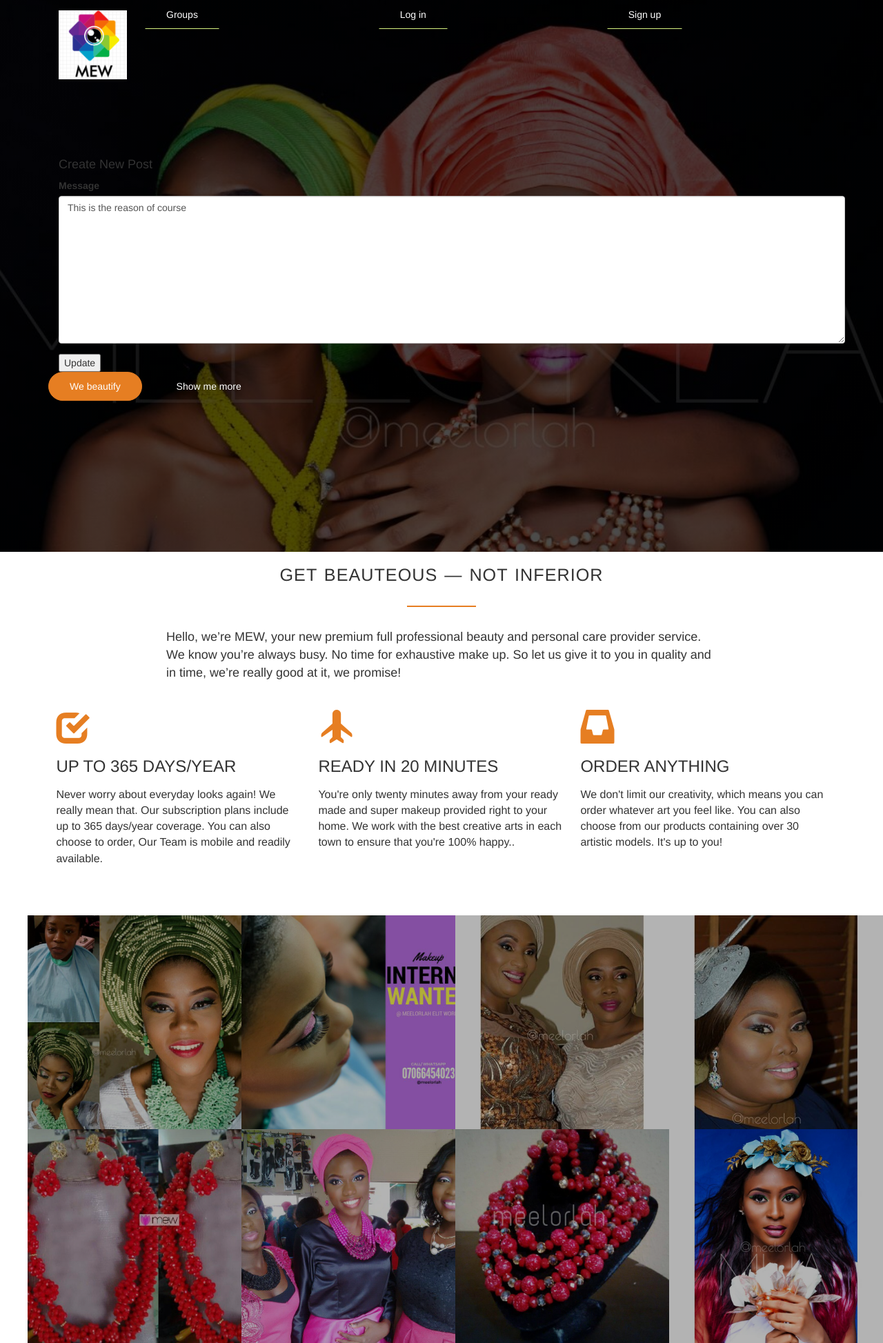
After one commit to andela-iakande/meet-up-experts, a Django app: page /posts/edit/9/ in a window 1280 px wide. The commit adds this page. Shown: the whole page at 69% size. Run offline with Django 3.2, Linux system fonts and the light colour scheme; data comes from the database, SQL or seed files in the repository; both versions use the stored data as it was after the commit; some libraries are stand-ins or nearby versions.

Commit message:
update posts

```diff
--- a/meelorlah/accounts/templates/accounts/login.html
+++ b/meelorlah/accounts/templates/accounts/login.html
@@ -1,5 +1,7 @@
 {% extends "base.html" %}
 {% load bootstrap3 %}
+{% block section %}
+{% endblock %}
 
 
 {% block content %}
--- a/meelorlah/accounts/templates/accounts/signup.html
+++ b/meelorlah/accounts/templates/accounts/signup.html
@@ -1,6 +1,7 @@
 {% extends "base.html" %}
 {% load bootstrap3 %}
-
+{% block section %}
+{% endblock %}
 
 {% block content %}
 <div class="container">
--- a/meelorlah/groups/templates/groups/group_base.html
+++ b/meelorlah/groups/templates/groups/group_base.html
@@ -1,6 +1,8 @@
 {% extends "base.html" %}
+{% block section %}
+{% endblock %}
+
 {% block content %}
-
 <div class="container">
   <div class="row">
     {% block pregroup %}{% endblock %}
@@ -8,5 +10,4 @@
     {% block postgroup %}{% endblock %}
   </div>
 </div>
-
 {% endblock %}
--- a/meelorlah/posts/templates/posts/_post.html
+++ b/meelorlah/posts/templates/posts/_post.html
@@ -19,6 +19,10 @@
 					<span class="glyphicon glyphicon-remove text-danger" aria-hidden="true"></span>
 					<span class="text-danger icon-label">Delete</span>
 				</a>
+				<a href="{% url 'posts:post_edit' pk=post.pk %}" title="edit" class="btn btn-default">
+						<span class="glyphicon glyphicon-pencil" aria-hidden="true"></span>
+						<span class="text-danger icon-label">Edit</span>
+					</a>
 			{% endif %}
 		</div>
 	</div>
--- /dev/null
+++ b/meelorlah/posts/templates/posts/post_update_form.html
@@ -0,0 +1,14 @@
+{% extends "posts/post_base.html" %}
+
+{% load bootstrap3 %}
+
+{% block post_content %}
+
+<h4>Create New Post</h4>
+<form method="post">
+    {% csrf_token %}
+    {% bootstrap_form form %}
+    <input type="submit" value="Update" />
+</form>
+
+{% endblock %}
--- a/meelorlah/posts/urls.py
+++ b/meelorlah/posts/urls.py
@@ -12,4 +12,6 @@ urlpatterns = [
     url(r"by/(?P<username>[-\w]+)/(?P<pk>\d+)/$",
         views.PostDetail.as_view(), name="single"),
     url(r"delete/(?P<pk>\d+)/$", views.DeletePost.as_view(), name="delete"),
+    # url(r"delete/(?P<pk>\d+)/(?P<edited_ms
+    url(r'^edit/(?P<pk>\d+)/$', views.EditPost.as_view(), name='post_edit'),
 ]
--- a/meelorlah/posts/views.py
+++ b/meelorlah/posts/views.py
@@ -1,8 +1,12 @@
 from django.contrib import messages
 from django.contrib.auth.mixins import LoginRequiredMixin
+from django.views.generic.edit import UpdateView
+from django.utils.decorators import method_decorator
+from django.contrib.auth.decorators import login_required
+from django.http import HttpResponse, HttpResponseRedirect
 
-from django.core.urlresolvers import reverse_lazy
-from django.http import Http404
+from django.core.urlresolvers import reverse_lazy, reverse
+from django.shortcuts import get_list_or_404, get_object_or_404
 from django.views import generic
 
 from braces.views import SelectRelatedMixin
@@ -79,3 +83,10 @@ class DeletePost(LoginRequiredMixin, SelectRelatedMixin, generic.DeleteView):
     def delete(self, *args, **kwargs):
         messages.success(self.request, "Post Deleted")
         return super().delete(*args, **kwargs)
+
+
+class EditPost(UpdateView):
+    model = models.Post
+    fields = ['message']
+    template_name_suffix = "_update_form"
+    success_url = reverse_lazy("posts:all")
--- a/meelorlah/templates/base.html
+++ b/meelorlah/templates/base.html
@@ -23,114 +23,20 @@
   </head>
   <body>
     <header>
-      <nav>
-        <div class = "container">
-          <div class ="row">
-              <a class="navbar-brand mynav" href="{% url 'home' %}"><img src = "../static/meelorlah/css/img/logo.png" alt="omni food logo" class="logo"></a>
-                <ul class="nav nav-tabs nav-justified">
-                  {% if user.is_authenticated %}
-                        <li><a href="{% url 'posts:create' %}" class="btn btn-simple">Post</a></li>
-                        <li><a href="{% url 'groups:all' %}" class="btn btn-simple">Groups</a></li>
-                        <li><a href="{% url 'groups:create' %}" class="btn btn-simple">Create Group</a></li>
-                        <li><a href="{% url 'accounts:logout' %}" class="btn btn-simple">Log out</a></li>
-                        <li class="dropdown"><a class="dropdown-toggle" data-toggle="dropdown" href="#">Share <span class="caret"></span></a>
-                          <ul class="dropdown-menu">
-                            <li><a href="#">Facebook</a></li>
-                            <li><a href="#">Twitter</a></li>
-                            <li><a href="#">Instagram</a></li>
-                          </ul>
-                        </li>
-
-                  {% else %}
-                        <li><a href="{% url 'groups:all' %}"class="btn btn-simple">Groups</a></li>
-                        <li><a href="{% url 'accounts:login' %}" class="btn btn-simple">Log in</a></li>
-                        <li><a href="{% url 'accounts:signup' %}" class="btn btn-simple">Sign up</a></li>
-                  {% endif %}
-                </ul>
-            </div>
+        {% block header %}
+            {% include "nav_partial.html" %}
+        {% endblock %}
+        <div class="hero-text-box">
+            {% block content %}
+                <h1>Welcome to Meelorlah Elit World!</h1>
+            {% endblock %}
+            <a class = "btn btn-full" href = "#">We beautify</a>
+            <a class = "btn btn-ghost" href = "#">Show me more </a>
         </div>
-      </nav>
-      <div class="hero-text-box">
-          {% block content %}
-
-          {% endblock %}
-          <a class = "btn btn-full" href = "#">We beautify</a>
-          <a class = "btn btn-ghost" href = "#">Show me more </a>
-    </div>
     </header>
-    <section class="section-features">
-        <div class = "row">
-            <h2> Get beauteous &mdash;  NOT inferior</h2>
-            <p class = "long-copy">
-                Hello, we’re MEW, your new premium full professional beauty and personal care provider service. We know you’re always busy. No time for exhaustive make up. So let us give it to you in quality and in time, we’re really good at it, we promise!
-            </p>
-        </div>
-        <div class="row">
-            <div class="col-md-4 box">
-              <span class="glyphicon glyphicon-check icon-big "></span>
-              <h3>Up to 365 days/year</h3>
-              <p>Never worry about everyday looks again! We really mean that. Our subscription plans include up to 365 days/year coverage. You can also choose to order, Our Team is mobile and readily available.
-              </p>
-            </div>
-            <div class="col-md-4 box">
-              <span class=" glyphicon glyphicon-plane icon-big "></span>
-              <h3>Ready in 20 minutes</h3>
-              <p>You're only twenty minutes away from your ready made and super makeup provided right to your home. We work with the best creative arts in each town to ensure that you're 100% happy..</p>
-            </div>
-            <div class="col-md-4 box">
-              <span class="glyphicon glyphicon-inbox icon-big "></span>
-              <h3>Order anything</h3>
-              <p>We don't limit your creativity, which means you can order whatever art you feel like. You can also choose from our products containing over 30 artistic models. It's up to you!</p>
-            </div>
-        </div>
-    </section>
-    <section class="section-costume">
-        <ul class="costume-showcase">
-            <li>
-                <figure class="costume-photo">
-                    <img src="../static/meelorlah/css/img/img1.jpg" alt="Makeup ties">
-                </figure>
-            </li>
-             <li>
-                <figure class="costume-photo">
-                    <img src="../static/meelorlah/css/img/img2.jpg" alt="Interns wanted">
-                </figure>
-            </li>
-             <li>
-                <figure class="costume-photo">
-                    <img src="../static/meelorlah/css/img/img3.jpg" alt="50years we makeup">
-                </figure>
-            </li>
-             <li>
-                <figure class="costume-photo">
-                    <img src="../static/meelorlah/css/img/img4.jpg" alt="Bridal head style">
-                </figure>
-            </li>
-        </ul>
-
-        <ul class="costume-showcase">
-            <li>
-                <figure class="costume-photo">
-                    <img src="../static/meelorlah/css/img/img14.jpg" alt="Beads making">
-                </figure>
-            </li>
-             <li>
-                <figure class="costume-photo">
-                    <img src="../static/meelorlah/css/img/img13.jpg" alt="Gele ties">
-                </figure>
-            </li>
-             <li>
-                <figure class="costume-photo">
-                    <img src="../static/meelorlah/css/img/img11.jpg" alt="Beads accross">
-                </figure>
-            </li>
-             <li>
-                <figure class="costume-photo">
-                    <img src="../static/meelorlah/css/img/img7.jpg" alt="Gele headties">
-                </figure>
-            </li>
-        </ul>
-    </section>
+    {% block section %}
+        {% include "sections_partial.html" %}
+    {% endblock %}
   </body>
   <script src="{% static "meelorlah/js/master.js"%}" type="text/javascript" ></script>
 </html>
--- a/meelorlah/templates/index.html
+++ b/meelorlah/templates/index.html
@@ -1,7 +1 @@
 {% extends "base.html" %}
-{% block content %}
-
-    <h1>Welcome to Meelorlah Elit World!</h1>
-
-
-{% endblock %}
--- /dev/null
+++ b/meelorlah/templates/nav_partial.html
@@ -0,0 +1,27 @@
+<nav>
+    <div class = "container">
+      <div class ="row">
+          <a class="navbar-brand mynav" href="{% url 'home' %}"><img src = "../static/meelorlah/css/img/logo.png" alt="meelorlah logo" class="logo"></a>
+            <ul class="nav nav-tabs nav-justified">
+              {% if user.is_authenticated %}
+                    <li><a href="{% url 'posts:create' %}" class="btn btn-simple">Post</a></li>
+                    <li><a href="{% url 'groups:all' %}" class="btn btn-simple">Groups</a></li>
+                    <li><a href="{% url 'groups:create' %}" class="btn btn-simple">Create Group</a></li>
+                    <li><a href="{% url 'accounts:logout' %}" class="btn btn-simple">Log out</a></li>
+                    <li class="dropdown"><a class="dropdown-toggle" data-toggle="dropdown" href="#">Share <span class="caret"></span></a>
+                      <ul class="dropdown-menu">
+                        <li><a href="#">Facebook</a></li>
+                        <li><a href="#">Twitter</a></li>
+                        <li><a href="#">Instagram</a></li>
+                      </ul>
+                    </li>
+
+              {% else %}
+                    <li><a href="{% url 'groups:all' %}"class="btn btn-simple">Groups</a></li>
+                    <li><a href="{% url 'accounts:login' %}" class="btn btn-simple">Log in</a></li>
+                    <li><a href="{% url 'accounts:signup' %}" class="btn btn-simple">Sign up</a></li>
+              {% endif %}
+            </ul>
+        </div>
+    </div>
+  </nav>
--- /dev/null
+++ b/meelorlah/templates/sections_partial.html
@@ -0,0 +1,73 @@
+<section class="section-features">
+    <div class = "row">
+        <h2> Get beauteous &mdash;  NOT inferior</h2>
+        <p class = "long-copy">
+            Hello, we’re MEW, your new premium full professional beauty and personal care provider service. We know you’re always busy. No time for exhaustive make up. So let us give it to you in quality and in time, we’re really good at it, we promise!
+        </p>
+    </div>
+    <div class="row">
+        <div class="col-md-4 box">
+          <span class="glyphicon glyphicon-check icon-big "></span>
+          <h3>Up to 365 days/year</h3>
+          <p>Never worry about everyday looks again! We really mean that. Our subscription plans include up to 365 days/year coverage. You can also choose to order, Our Team is mobile and readily available.
+          </p>
+        </div>
+        <div class="col-md-4 box">
+          <span class=" glyphicon glyphicon-plane icon-big "></span>
+          <h3>Ready in 20 minutes</h3>
+          <p>You're only twenty minutes away from your ready made and super makeup provided right to your home. We work with the best creative arts in each town to ensure that you're 100% happy..</p>
+        </div>
+        <div class="col-md-4 box">
+          <span class="glyphicon glyphicon-inbox icon-big "></span>
+          <h3>Order anything</h3>
+          <p>We don't limit our creativity, which means you can order whatever art you feel like. You can also choose from our products containing over 30 artistic models. It's up to you!</p>
+        </div>
+    </div>
+</section>
+<section class="section-costume">
+    <ul class="costume-showcase">
+        <li>
+            <figure class="costume-photo">
+                <img src="../static/meelorlah/css/img/img1.jpg" alt="Makeup ties">
+            </figure>
+        </li>
+         <li>
+            <figure class="costume-photo">
+                <img src="../static/meelorlah/css/img/img2.jpg" alt="Interns wanted">
+            </figure>
+        </li>
+         <li>
+            <figure class="costume-photo">
+                <img src="../static/meelorlah/css/img/img3.jpg" alt="50years we makeup">
+            </figure>
+        </li>
+         <li>
+            <figure class="costume-photo">
+                <img src="../static/meelorlah/css/img/img4.jpg" alt="Bridal head style">
+            </figure>
+        </li>
+    </ul>
+
+    <ul class="costume-showcase">
+        <li>
+            <figure class="costume-photo">
+                <img src="../static/meelorlah/css/img/img14.jpg" alt="Beads making">
+            </figure>
+        </li>
+         <li>
+            <figure class="costume-photo">
+                <img src="../static/meelorlah/css/img/img13.jpg" alt="Gele ties">
+            </figure>
+        </li>
+         <li>
+            <figure class="costume-photo">
+                <img src="../static/meelorlah/css/img/img11.jpg" alt="Beads accross">
+            </figure>
+        </li>
+         <li>
+            <figure class="costume-photo">
+                <img src="../static/meelorlah/css/img/img7.jpg" alt="Gele headties">
+            </figure>
+        </li>
+    </ul>
+</section>
```
Also changed, not shown: meelorlah/static/meelorlah/css/master.css (+6 -2 lines), meelorlah/db.sqlite3, meelorlah/static/meelorlah/css/img/back-customers.jpg (added), meelorlah/static/meelorlah/css/img/customer-1.jpg (added), meelorlah/static/meelorlah/css/img/customer-2.jpg (added), meelorlah/static/meelorlah/css/img/customer-3.jpg (added).
